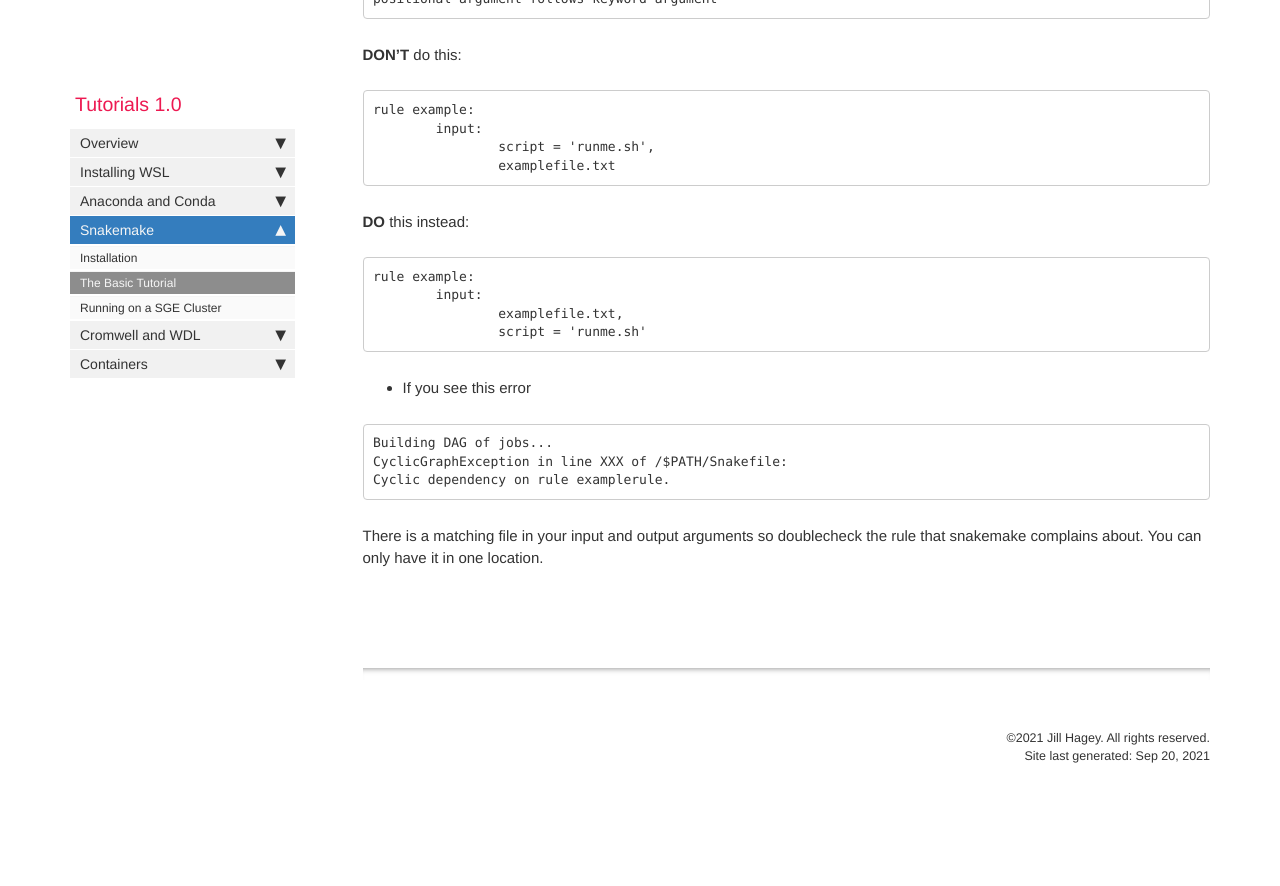
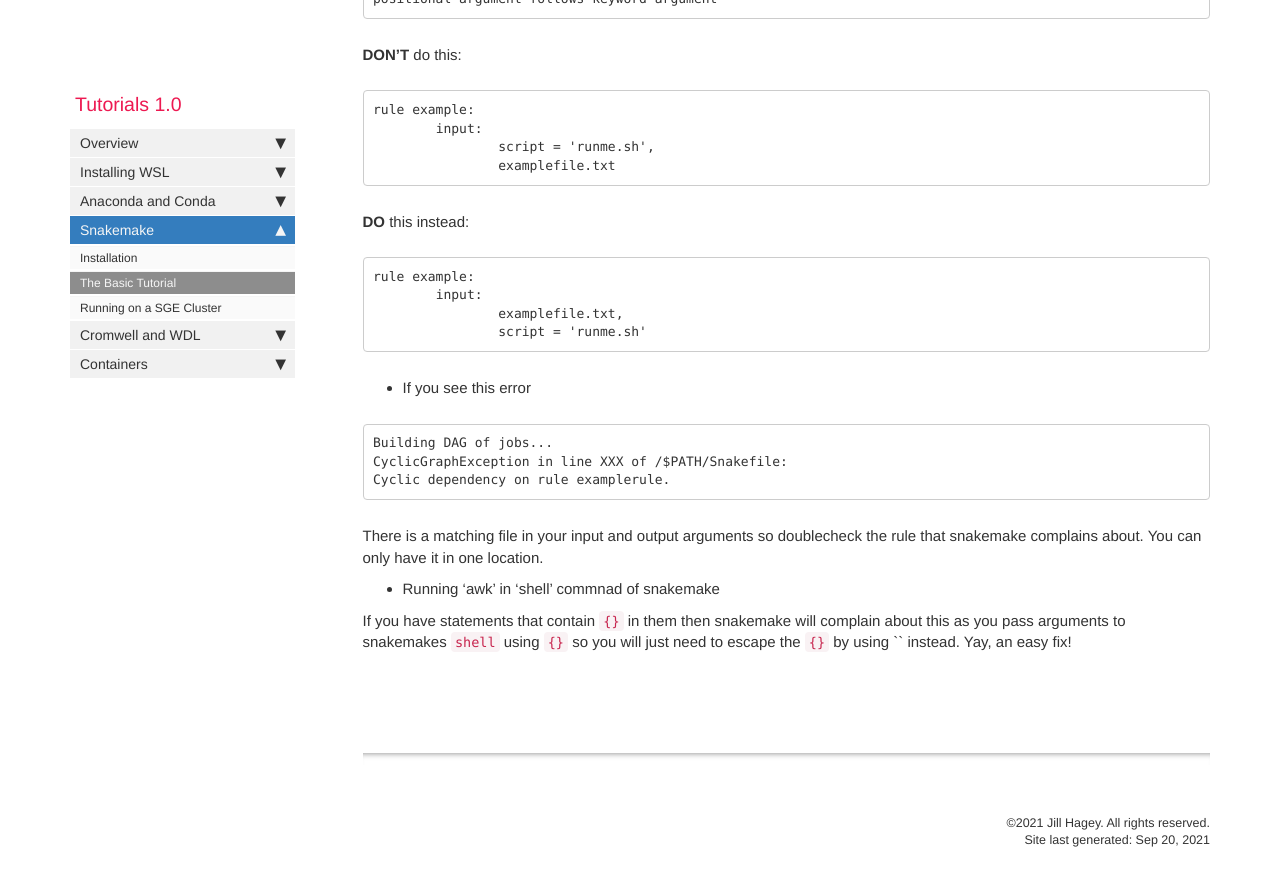
Before and after one commit to jvhagey/Tutorials, a Jekyll site: the page built from pages/mydoc/mydoc_Basic.md, in a window 1280 px wide and 900 px high, scrolled down 14629 px. Shown: the top 886 px of the window. Built offline with Jekyll 4.4.1, drawn with Linux system fonts in a browser that asks for light colours; comment, search, counter and statistics services are not loaded; before the commit the page ends 15445 px from its top, so only the background shows below that.

Commit message:
Update mydoc_Basic.md

````diff
--- a/pages/mydoc/mydoc_Basic.md
+++ b/pages/mydoc/mydoc_Basic.md
@@ -776,3 +776,7 @@ Cyclic dependency on rule examplerule.
 ```
 
 There is a matching file in your input and output arguments so doublecheck the rule that snakemake complains about. You can only have it in one location.
+
+- Running 'awk' in 'shell' commnad of snakemake
+
+If you have statements that contain `{}` in them then snakemake will complain about this as you pass arguments to snakemakes `shell` using `{}` so you will just need to escape the `{}` by using `{{}}` instead. Yay, an easy fix!
````
